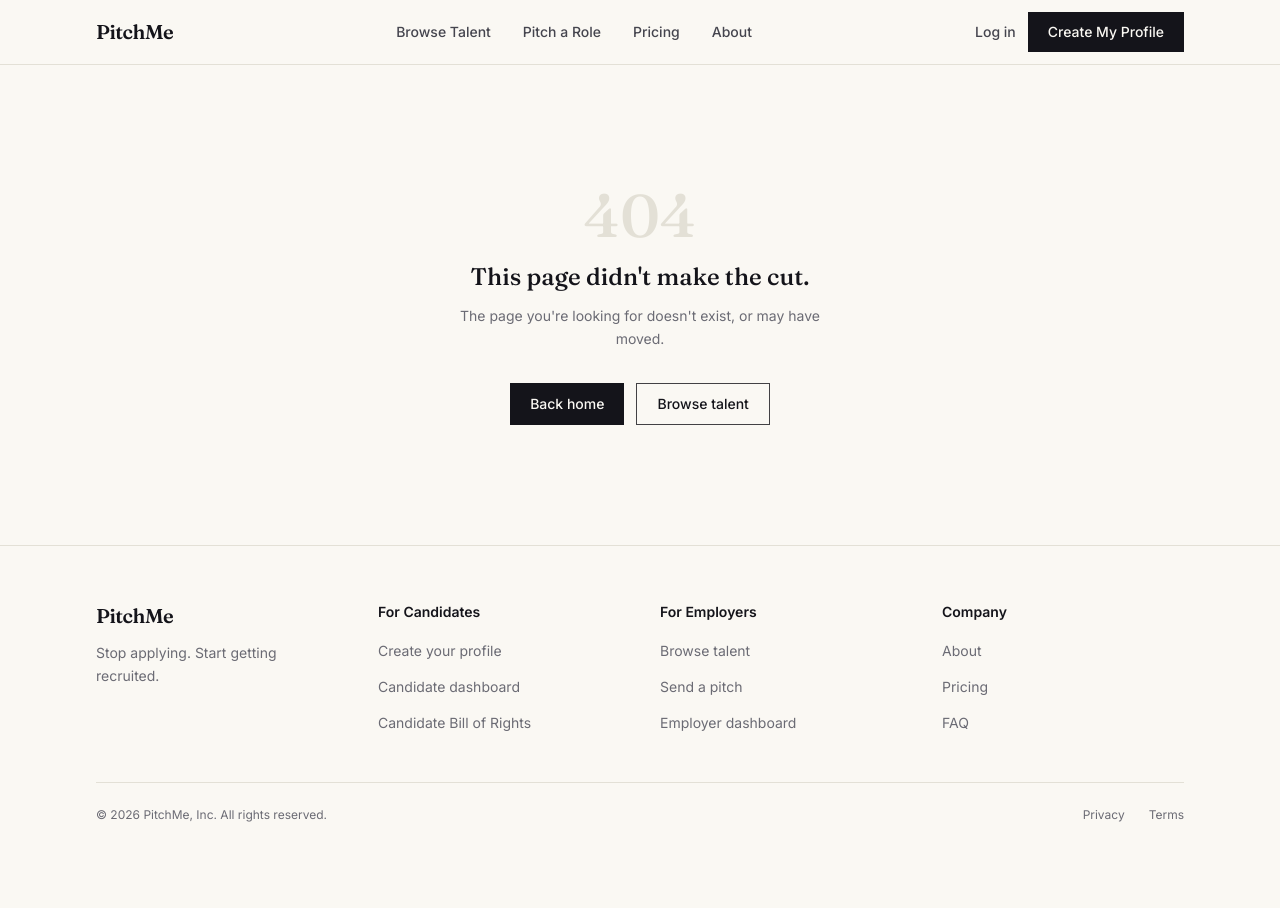
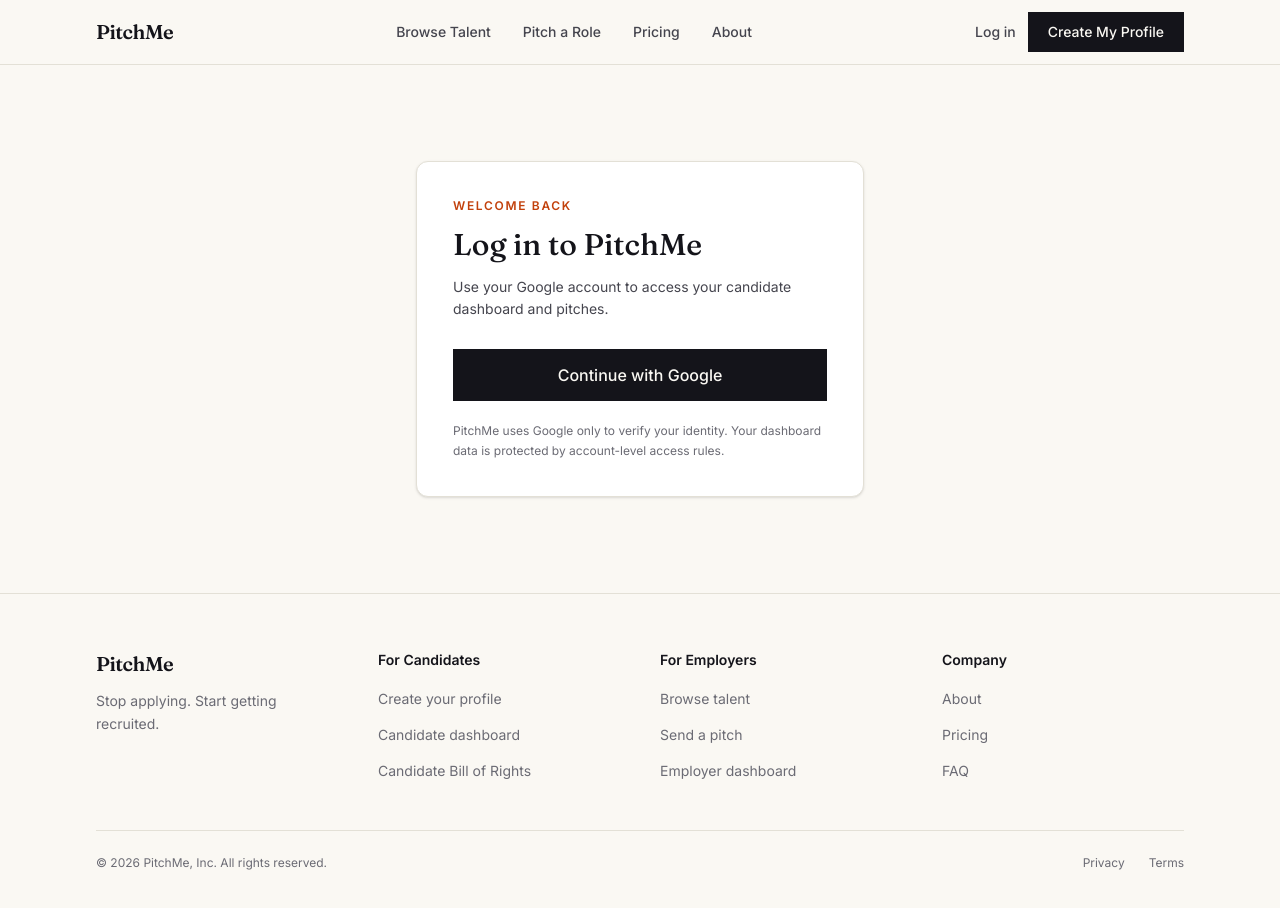
Before and after one commit to darnleyweekes-spec/pitchme, a Next.js app: page /login in a window 1280 px wide. Before the commit this address had no page. Shown: the top 908 px of the page. Before the commit the page ends 879 px from the top, so only its background shows below. Built offline with nearby package versions, Linux system fonts and the light colour scheme.

Commit message:
feat: add Google login page

```diff
--- /dev/null
+++ b/src/app/login/page.tsx
@@ -0,0 +1,81 @@
+"use client";
+
+import { useEffect, useState } from "react";
+import { Container } from "@/components/ui/Container";
+import { Button } from "@/components/ui/Button";
+import { getSupabaseClient } from "@/lib/supabase-browser";
+
+export default function LoginPage() {
+  const [loading, setLoading] = useState(false);
+  const [error, setError] = useState<string | null>(null);
+
+  useEffect(() => {
+    try {
+      const supabase = getSupabaseClient();
+      supabase.auth.getSession().then(({ data }: any) => {
+        if (data.session) {
+          window.location.replace("/dashboard/candidate");
+        }
+      });
+    } catch {
+      // The button below will surface a useful error if the client failed to load.
+    }
+  }, []);
+
+  async function signInWithGoogle() {
+    setLoading(true);
+    setError(null);
+
+    try {
+      const supabase = getSupabaseClient();
+      const redirectTo = `${window.location.origin}/auth/callback`;
+      const { error: authError } = await supabase.auth.signInWithOAuth({
+        provider: "google",
+        options: { redirectTo },
+      });
+
+      if (authError) {
+        throw authError;
+      }
+    } catch (err) {
+      setLoading(false);
+      setError(err instanceof Error ? err.message : "Unable to start Google sign-in.");
+    }
+  }
+
+  return (
+    <Container className="py-16 sm:py-24">
+      <div className="mx-auto max-w-md rounded-xl border border-line bg-surface p-7 shadow-sm sm:p-9">
+        <p className="mb-3 text-xs font-semibold uppercase tracking-[0.14em] text-accent">
+          Welcome back
+        </p>
+        <h1 className="font-display text-3xl font-medium leading-tight text-ink">
+          Log in to PitchMe
+        </h1>
+        <p className="mt-3 text-sm leading-relaxed text-ink-soft">
+          Use your Google account to access your candidate dashboard and pitches.
+        </p>
+
+        <Button
+          type="button"
+          size="lg"
+          className="mt-7 w-full"
+          onClick={signInWithGoogle}
+          disabled={loading}
+        >
+          {loading ? "Opening Google…" : "Continue with Google"}
+        </Button>
+
+        {error && (
+          <div className="mt-4 rounded-md border border-red-200 bg-red-50 px-4 py-3 text-sm text-red-800">
+            {error}
+          </div>
+        )}
+
+        <p className="mt-5 text-xs leading-relaxed text-muted">
+          PitchMe uses Google only to verify your identity. Your dashboard data is protected by account-level access rules.
+        </p>
+      </div>
+    </Container>
+  );
+}
```
